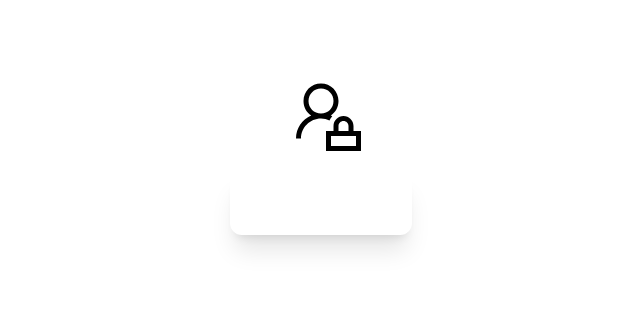
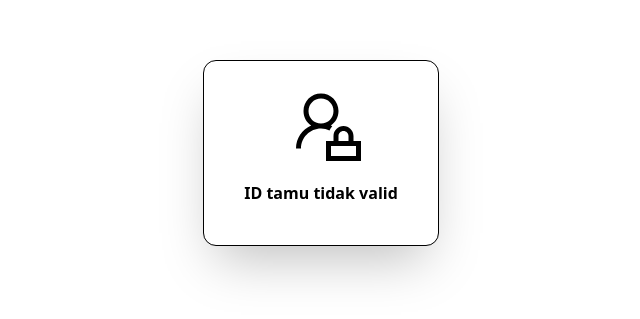
Before and after one commit to GithubFarelAlghazali/client-base-template, a Next.js app: page / in a window 1280 px wide. Shown: the part 247-566 px from the top of the page, without its empty margins (319-959 px from the left). Built offline with nearby package versions, Linux system fonts and the light colour scheme; a web font is replaced by a local one.

Commit message:
feat: change invalid ID page UI

```diff
--- a/app/page.tsx
+++ b/app/page.tsx
@@ -2,11 +2,11 @@ import { LiaUserLockSolid } from "react-icons/lia";
 
 export default async function Page() {
   return (
-    <main className="w-full h-screen flex flex-col gap-5 justify-center items-center">
-      <LiaUserLockSolid className="text-taupe-800 size-20" />
-      <h1 className="p-5 rounded-xl text-center bg-taupe-900 text-white shadow-xl">
-        ID tamu tidak valid
-      </h1>
+    <main className="w-full h-screen flex justify-center items-center">
+      <div className="rounded-xl shadow-2xl p-5 flex justify-center flex-col items-center outline-1 outline-taupe-900/50">
+        <LiaUserLockSolid className="text-taupe-800 size-20" />
+        <h1 className="p-5 text-center font-semibold">ID tamu tidak valid</h1>
+      </div>
     </main>
   );
 }
```
